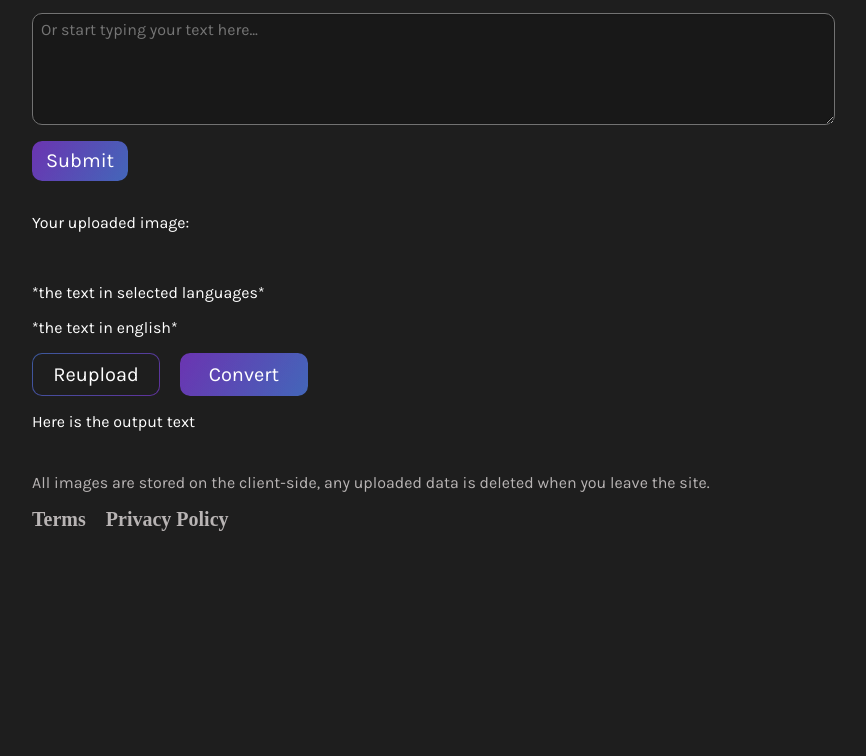
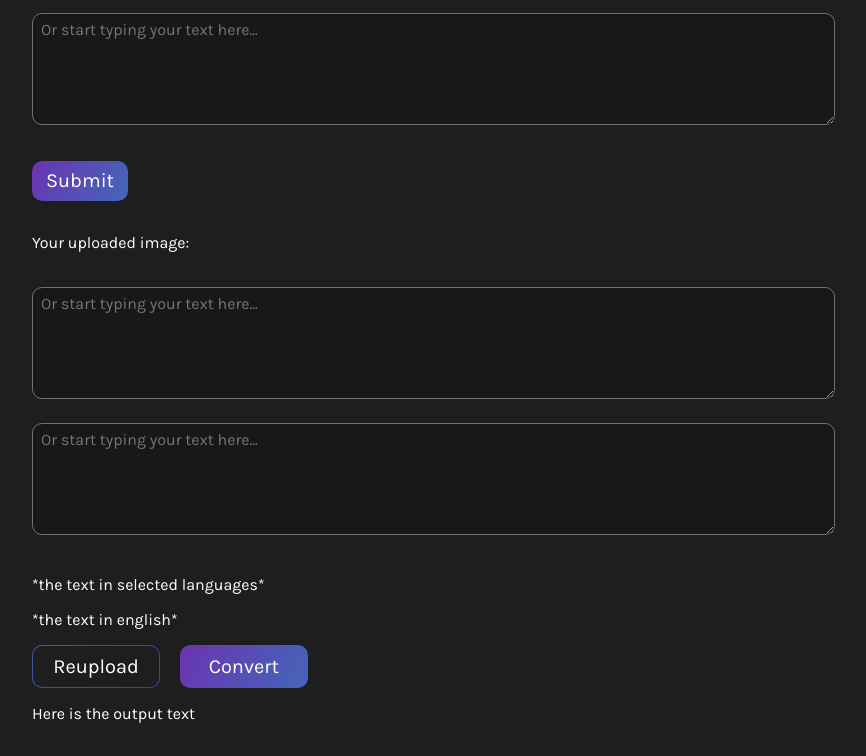
Before and after one commit to aleksbrsc/Legal-Lens, a website: page index.html in a window 1280 px wide. Shown: the part 674-1430 px from the top of the page, without its empty margins (64-930 px from the left). Before the commit the page ends 1247 px from the top, so only its background shows below. Drawn offline with nearby package versions, Linux system fonts and the light colour scheme; a web font is replaced by a local one.

Commit message:
Merge branch 'main' of https://github.com/aleksbrsc/Legal-Lens

```diff
--- a/index.html
+++ b/index.html
@@ -52,9 +52,9 @@
 
 
             <div id="textbox">
-                <textarea placeholder="Or start typing your text here..." rows="20" name="comment[text]" id="comment_text"
-                    cols="40" class="ui-autocomplete-input" autocomplete="off" role="textbox" aria-autocomplete="list"
-                    aria-haspopup="true"></textarea>
+                <textarea placeholder="Or start typing your text here..." rows="20" name="comment[text]"
+                    id="comment_text" cols="40" class="ui-autocomplete-input" autocomplete="off" role="textbox"
+                    aria-autocomplete="list" aria-haspopup="true"></textarea>
             </div>
             <div class="button">
                 <button id="submit">Submit</button>
@@ -66,6 +66,25 @@
             <p id="uploaded_message">Your uploaded image:</p>
             <img id="uploaded_image"></img>
         </div>
+
+        <!-- 2nd screen textbox for selected langauage-->
+        <div id="uploaded-selected-language">
+            <textarea disabled placeholder="Or start typing your text here..." rows="20" name="comment[text]"
+                id="comment_text" cols="40" class="ui-autocomplete-input" autocomplete="off" role="textbox"
+                aria-autocomplete="list" aria-haspopup="true"></textarea>
+        </div>
+
+
+
+
+        <!-- 2nd screen textbox to english -->
+        <div id="uploaded-english">
+            <textarea disabled placeholder="Or start typing your text here..." rows="20" name="comment[text]"
+                id="comment_text" cols="40" class="ui-autocomplete-input" autocomplete="off" role="textbox"
+                aria-autocomplete="list" aria-haspopup="true"></textarea>
+        </div>
+
+        <!-- ai info -->
 
         <div id="uploaded-selected-language">
             <p id="uploaded-selected-language-text">
@@ -83,6 +102,8 @@
             <button id="reupload" disabled>Reupload</button>
             <button id="convert">Convert</button>
         </div>
+
+
 
         <!-- 3rd screen -->
         <div id="screen3">
--- a/style.css
+++ b/style.css
@@ -180,17 +180,18 @@ textarea {
     -moz-border-top-colors: none;
     background: #181818;
     background: none repeat scroll 0 0 rgba(0, 0, 0, 0.07);
-    border-color: -moz-use-text-color #FFFFFF #FFFFFF -moz-use-text-color;
+    border-color: #FFFFFF #FFFFFF;
     border-image: none;
     border-radius: 6px 6px 6px 6px;
     border-style: none solid solid none;
     border-width: medium 1px 1px medium;
     border-radius: 0.625rem;
     border: 1px solid #727272;
+    margin-bottom: 20px;
     background: #181818;
     box-shadow: 0px 4px 4px 0px rgba(0, 0, 0, 0.25);
     box-shadow: 0 1px 2px rgba(0, 0, 0, 0.12) inset;
-    color: #555555;
+    color: #FFFFFF;
     font-family: Karla;
     font-size: 1em;
     line-height: 1.4em;
@@ -204,9 +205,10 @@ textarea:focus {
     outline-width: 0;
     color: white;
 }
+
 #submit {
-    width:6rem;
-    height:2.5rem;
+    width: 6rem;
+    height: 2.5rem;
     flex-shrink: 0;
     border-radius: 10px;
     border-width: 0px;
@@ -230,13 +232,14 @@ textarea:focus {
     font-size: 0.0001px;
     color: #1E1E1E;
 }
+
 #reupload {
-    width:8rem;
-    height:2.7rem;
+    width: 8rem;
+    height: 2.7rem;
     flex-shrink: 0;
     border-radius: 10px;
     border: 0.1rem solid transparent;
-    margin-right:1rem;
+    margin-right: 1rem;
     display: inline-block;
     background-color: transparent;
     font-weight: 400;
@@ -248,9 +251,10 @@ textarea:focus {
         linear-gradient(#1E1E1E, #1E1E1E) padding-box,
         linear-gradient(130deg, rgba(80, 127, 237, 0.616), rgba(132, 60, 226, 0.639)) border-box;
 }
+
 #convert {
-    width:8rem;
-    height:2.7rem;
+    width: 8rem;
+    height: 2.7rem;
     flex-shrink: 0;
     border-radius: 10px;
     border-width: 0px;
@@ -265,17 +269,25 @@ textarea:focus {
         linear-gradient(300deg, rgba(80, 127, 237, 0.5), rgba(133, 60, 226, 0.5)) padding-box,
         linear-gradient(300deg, rgba(80, 127, 237, 0.5), rgba(133, 60, 226, 0.5)) border-box;
 }
-#convert:hover, #submit:hover {
+
+#convert:hover,
+#submit:hover {
     transition: box-shadow 0.2s ease-in-out;
     box-shadow: 2px 2px 5px 0px rgb(53, 83, 155);
     cursor: pointer;
 
-  }
+}
+
 #reupload:hover {
     transition: box-shadow 0.2s ease-in-out;
     box-shadow: 2px 2px 5px 0px rgb(132, 60, 226);
     cursor: pointer;
 }
+
+/* screen 2 output text */
+
+
+
 /* 3rd screen */
 
 
```
